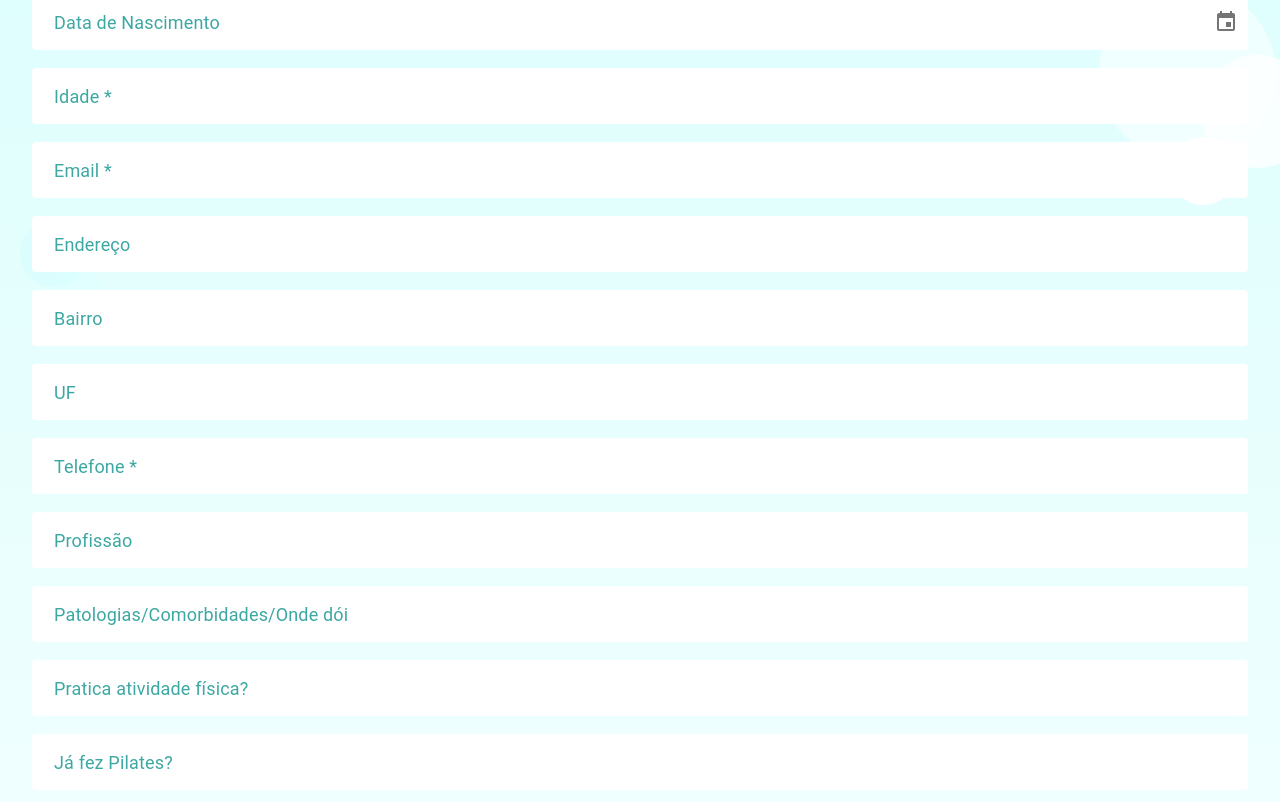
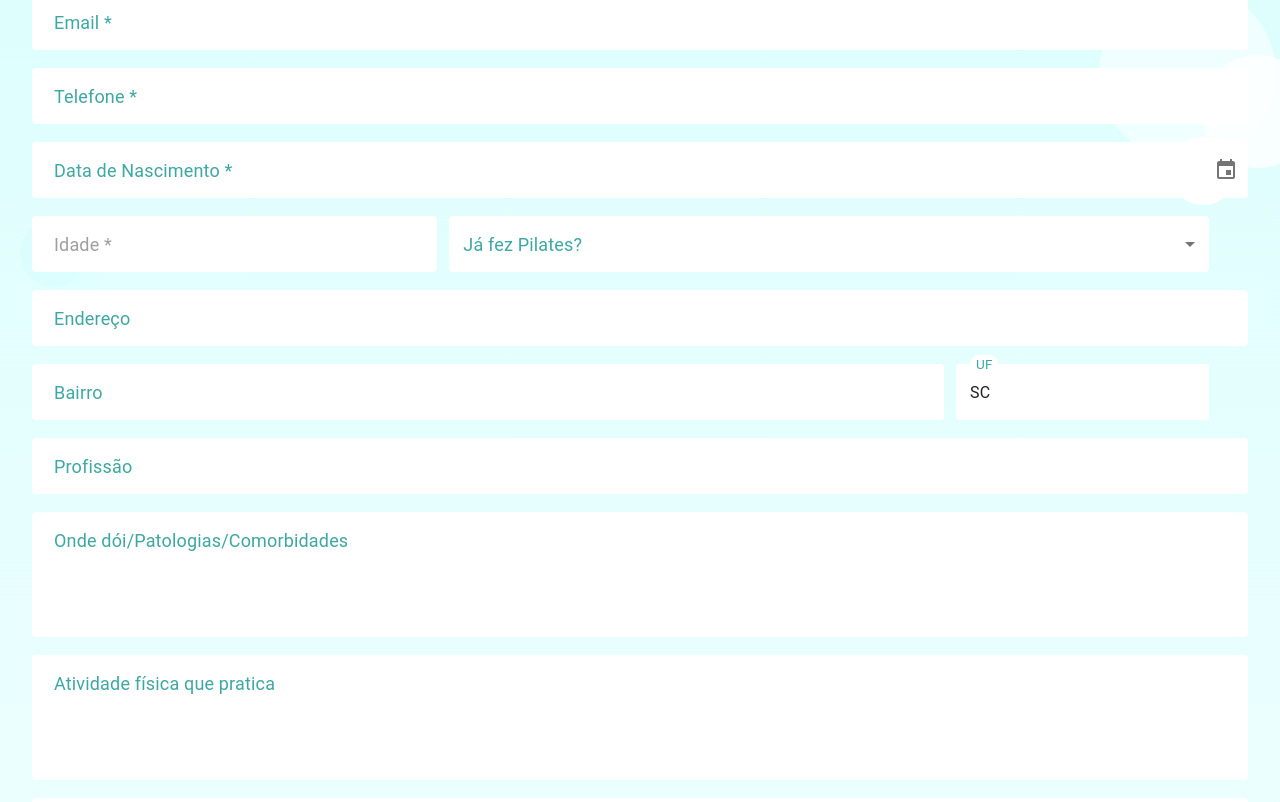
Before and after one commit to deborapoh/pilates-web, a Next.js app: page /students/registration in a window 1280 px wide. Shown: the part 280-1082 px from the top of the page. Built offline with nearby package versions, Linux system fonts and the light colour scheme.

Commit message:
finish styling the student form

```diff
--- a/src/app/(admin-pages)/students/registration/page.tsx
+++ b/src/app/(admin-pages)/students/registration/page.tsx
@@ -5,9 +5,12 @@ import InputText from "@/app/components/InputText"
 import InputWarning from "@/app/components/InputWarning"
 import { FormData, FormValues, NameValues, studentFormValues } from "@/app/constants/student"
 import BackButton from "@/app/icons/BackButton"
-import { Box, Button, CircularProgress, Typography, styled } from "@mui/material"
-import { useMemo } from "react"
+import { Box, Button, Checkbox, CircularProgress, FormControl, Grid, InputLabel, MenuItem, Select, SelectChangeEvent, Typography, styled } from "@mui/material"
+import { ChangeEvent, forwardRef, useMemo, useState } from "react"
 import { SubmitHandler, useForm } from "react-hook-form"
+import { differenceInYears } from 'date-fns'
+import { formatPhone } from "@/app/utils/mask"
+import InputSelect from "@/app/components/InputSelect"
 
 const Form = styled('form')(() => ({
   display: 'flex',
@@ -31,10 +34,34 @@ const Title = styled(Typography)(({ theme }) => ({
 }))
 
 export default function StudentRegistration() {
+  const [age, setAge] = useState<number | ''>('')
+  const [phone, setPhone] = useState<string>('')
+  const [hasDonePilates, setHasDonePilates] = useState<string>('')
+
+  const handleChangeSelect = (event: SelectChangeEvent) => {
+    setHasDonePilates(event.target.value)
+  }
+
+  const handlePhoneChange = (event: ChangeEvent<HTMLInputElement>) => {
+    const { value } = event.target;
+
+    // Remove all non-digit characters from the input
+    const digitsOnly = value.replace(/\D/g, '');
+
+    // Apply the telephone number mask
+    const maskedValue = formatPhone(digitsOnly);
+
+    setPhone(maskedValue);
+  }
+
   const defaultValues = useMemo(() => {
     let obj = {}
 
-    studentFormValues.forEach((v: FormValues) => obj = { ...obj, [v.name]: '' })
+    studentFormValues.forEach((v: FormValues) => {
+      const value = v.name === 'state' ? 'SC' : ''
+
+      return obj = { ...obj, [v.name]: value }
+    })
 
     return obj
   }, [])
@@ -52,6 +79,18 @@ export default function StudentRegistration() {
     defaultValues,
   })
 
+  const handleDateOfBirthChange = (birthDate: Date) => {
+    if (birthDate) {
+      const today = new Date()
+      const dateOfBirth = new Date(birthDate)
+      const calculatedAge = differenceInYears(today, dateOfBirth)
+      console.log('calculatedAge', calculatedAge)
+      setAge(calculatedAge)
+    } else {
+      setAge('');
+    }
+  };
+
   const onSubmit:SubmitHandler<FormData> = async (data) => {}
 
   return (
@@ -61,40 +100,113 @@ export default function StudentRegistration() {
         <Title>Cadastro de Alunos</Title>
       </TitleContainer>
       <Form onSubmit={handleSubmit(onSubmit)}>
+        <Grid container style={{ columnGap: 12 }}>
           {studentFormValues.map((v: FormValues) => {
+            let xs = (v.name === 'neighborhood') ? 9 : v.name === 'state' ? 2.5 : 12
+            xs = (v.name === 'age') ? 4 : v.name === 'hasDonePilates' ? 7.5 : xs
+
             if (v.name === 'dateOfBirth') {
               return (
-              // <Box
-              //   key={v.name}
-              //   sx={{
-              //     width: '100%',
-              //     height: 60,
-              //     backgroundColor: 'white',
-              //     borderRadius: 1,
-              //     marginBottom: 2.25,
-              //   }}
-              // >
-                <DatePicker key={v.name} />
-              // </Box>
+                <Grid key={v.name} item xs={xs}>
+                  <DatePicker
+                    label={`${v.label} ${v.required ? '*' : ''}`}
+                    onChange={(birthDate: Date) => handleDateOfBirthChange(birthDate)}
+                  />
+                  <InputWarning
+                    marginBottom={0}
+                    height={18}
+                    message={errors[v.name]?.type === 'required' && v.missingInfoError ? v.missingInfoError : ''}
+                  />
+                </Grid>
               )
             }
+
+            if (v.name === 'age') {
+              console.log('age', age)
               return (
-            <Box key={v.name} width="100%">
+                <Grid key={v.name} item xs={xs}>
                   <InputText
                     label={`${v.label} ${v.required ? '*' : ''}`}
                     {...register(v.name, { required: v.required })}
                     variant="outlined"
+                    disabled={v.disabled}
+                    value={age}
                   />
                   <InputWarning
                     marginBottom={0}
                     height={18}
-                message={errors[v.name]?.type === 'required' && v.missingInfoError ?
-                  v.missingInfoError :
-                  ''}
+                    message={errors[v.name]?.type === 'required' && v.missingInfoError ? v.missingInfoError : ''}
                   />
-            </Box>
+                </Grid>
+              )
+            }
+
+            if (v.name === 'phoneNumber') {
+              return (
+                <Grid key={v.name} item xs={xs}>
+                  <InputText
+                    label={`${v.label} ${v.required ? '*' : ''}`}
+                    {...register(v.name, { required: v.required })}
+                    variant="outlined"
+                    onChange={handlePhoneChange}
+                    value={phone}
+                  />
+                  <InputWarning
+                    marginBottom={0}
+                    height={18}
+                    message={errors[v.name]?.type === 'required' && v.missingInfoError ? v.missingInfoError : ''}
+                  />
+                </Grid>
+              )
+            }
+
+            if (v.type === 'select') {
+              return (
+                <Grid key={v.name} item xs={xs}>
+                  <InputSelect
+                    key={v.name}
+                    label={v.label}
+                    value={hasDonePilates}
+                    onChange={handleChangeSelect}
+                    options={[
+                      {
+                        value: '',
+                        label: '',
+                      },
+                      {
+                        value: 'no',
+                        label: 'Não',
+                      },
+                      {
+                        value: 'yes',
+                        label: 'Sim',
+                      },
+                    ]}
+                  />
+                </Grid>
+              )
+            }
+
+            return (
+              <Grid key={v.name} item xs={xs}>
+                <InputText
+                  label={`${v.label} ${v.required ? '*' : ''}`}
+                  {...register(v.name, { required: v.required })}
+                  variant="outlined"
+                  type={v.type}
+                  disabled={v.disabled}
+                  multiline={v.multiline}
+                  minRows={v.multiline ? 4 : 1}
+                />
+                <InputWarning
+                  marginBottom={0}
+                  height={18}
+                  message={errors[v.name]?.type === 'required' && v.missingInfoError ? v.missingInfoError : ''}
+                />
+              </Grid>
             )
           })}
+        </Grid>
 
         <Button onClick={() => clearErrors()} type="submit" variant="contained">
           {isSubmitting ? <CircularProgress /> : 'Salvar'}
--- a/src/app/components/DatePicker.tsx
+++ b/src/app/components/DatePicker.tsx
@@ -11,8 +11,9 @@ const PickerStyled = styled(DesktopDatePicker)(({ theme }) => ({
   zIndex: 1,
   backgroundColor: theme.palette.common.white,
   border: 'none',
-  marginBottom: 18,
+  // marginBottom: 18,
   color: theme.palette.primary.main,
+  width: '100%',
 
   '.MuiInputLabel-root': {
     fontSize: 18,
@@ -25,10 +26,10 @@ const PickerStyled = styled(DesktopDatePicker)(({ theme }) => ({
   "& fieldset": { border: 'none' },
 }))
 
-export default function DatePicker() {
+export default function DatePicker({ ...props }) {
   return (
     <LocalizationProvider dateAdapter={AdapterDayjs}>
-      <PickerStyled label="Data de Nascimento" />
+      <PickerStyled {...props} label={props.label} />
     </LocalizationProvider>
   );
 }
--- /dev/null
+++ b/src/app/components/InputSelect.tsx
@@ -0,0 +1,43 @@
+import { Box, FormControl, InputLabel, MenuItem, Select, styled } from "@mui/material"
+import { FunctionComponent, forwardRef } from "react"
+
+const Label = styled(InputLabel)(({ theme }) => ({
+  color: theme.palette.primary.main,
+  fontSize: 18,
+}))
+
+const SelectStyled = styled(Select)(({ theme }) => ({
+  backgroundColor: theme.palette.common.white,
+
+  "& fieldset": { border: 'none' },
+}))
+
+interface SelectProps {
+  gap?: number
+  label: string
+  onChange: any
+  options: any
+  value: any
+}
+
+const InputSelect = ({ gap = 18, label, onChange, options, value }: SelectProps) => {
+  return (
+    <FormControl fullWidth>
+      <Label id="has-done-pilates">{label}</Label>
+      <SelectStyled
+        labelId={label.toLowerCase().replaceAll(' ', '')}
+        id={label.toLowerCase().replaceAll(' ', '')}
+        value={value}
+        label={label}
+        onChange={onChange}
+      >
+        {options?.map((o: any) => (
+          <MenuItem key={o.value} value={o.value}>{o.label}</MenuItem>
+        ))}
+      </SelectStyled>
+      <Box sx={{ height: gap }} />
+    </FormControl>
+  )
+};
+
+export default forwardRef(InputSelect)
--- a/src/app/components/InputText.tsx
+++ b/src/app/components/InputText.tsx
@@ -1,5 +1,5 @@
 import { TextField, TextFieldProps, styled } from "@mui/material"
-import { FunctionComponent } from "react"
+import { ForwardRefRenderFunction, FunctionComponent, forwardRef } from "react"
 
 const Input = styled(TextField)(({ theme }) => ({
   backgroundColor: theme.palette.common.white,
@@ -17,10 +17,11 @@ const Input = styled(TextField)(({ theme }) => ({
   "& fieldset": { border: 'none' },
 }))
 
-const InputText: FunctionComponent<TextFieldProps> = ({ ...props }) => {
-  return (
-    <Input {...props} />
-  )
-}
+const InputText: ForwardRefRenderFunction<
+  HTMLInputElement,
+  TextFieldProps
+> = ({ ...props }, ref) => {
+  return <Input {...props} ref={ref} />;
+};
 
-export default InputText
+export default forwardRef(InputText)
--- a/src/app/components/InputWarning.tsx
+++ b/src/app/components/InputWarning.tsx
@@ -16,8 +16,8 @@ const InputWarning = ({ message, ...props }: Props) => {
 
   return (
     message ?
-      <Text role="alert" sx={{ marginBottom }}>{message}</Text> :
-      <Box sx={{ height }} />
+      <Text ref={props.ref} role="alert" sx={{ marginBottom }}>{message}</Text> :
+      <Box ref={props.ref} sx={{ height }} />
   )
 }
 
--- a/src/app/constants/student.ts
+++ b/src/app/constants/student.ts
@@ -22,7 +22,9 @@ export type NameValues =
     name: NameValues
     label: string
     type: string
-    required: boolean
+    required?: boolean
+    disabled?: boolean
+    multiline?: boolean
     missingInfoError?: string
   }
 
@@ -56,107 +58,103 @@ export const studentFormValues: FormValues[] = [
     missingInfoError: 'Preencha o Nome',
   },
   {
+    name: 'email',
+    label: 'Email',
+    type: 'email',
+    required: true,
+    missingInfoError: 'Preencha o Email',
+  },
+  {
+    name: 'phoneNumber',
+    label: 'Telefone',
+    type: 'tel',
+    required: true,
+    missingInfoError: 'Preencha o Telefone',
+  },
+  {
     name: 'dateOfBirth',
     label: 'Data de Nascimento',
     type: 'date',
-    required: false,
+    required: true,
   },
   {
     name: 'age',
     label: 'Idade',
-    type: 'integer',
+    type: 'number',
     required: true,
+    disabled: true,
   },
   {
-    name: 'email',
-    label: 'Email',
-    type: 'text',
-    required: true,
-    missingInfoError: 'Preencha o Email',
+    name: 'hasDonePilates',
+    label: 'Já fez Pilates?',
+    type: 'select',
   },
   {
     name: 'address',
     label: 'Endereço',
     type: 'text',
-    required: false,
   },
   {
     name: 'neighborhood',
     label: 'Bairro',
     type: 'text',
-    required: false,
   },
   {
     name: 'state',
     label: 'UF',
     type: 'text',
-    required: false,
-  },
-  {
-    name: 'phoneNumber',
-    label: 'Telefone',
-    type: 'text',
-    required: true,
-    missingInfoError: 'Preencha o Telefone',
   },
   {
     name: 'jobTitle',
     label: 'Profissão',
     type: 'text',
-    required: false,
   },
   {
     name: 'pathologies',
-    label: 'Patologias/Comorbidades/Onde dói',
+    label: 'Onde dói/Patologias/Comorbidades',
     type: 'text',
-    required: false,
+    multiline: true,
   },
   {
     name: 'physicalActivities',
-    label: 'Pratica atividade física?',
+    label: 'Atividade física que pratica',
     type: 'text',
-    required: false,
-  },
-  {
-    name: 'hasDonePilates',
-    label: 'Já fez Pilates?',
-    type: 'checkbox',
-    required: false,
+    multiline: true,
   },
   {
     name: 'surgeries',
-    label: 'Já realizou cirurgia?',
+    label: 'Cirurgias',
     type: 'text',
-    required: false,
+    multiline: true,
   },
   {
     name: 'medications',
-    label: 'Faz uso de medicação contínua ou controlada?',
+    label: 'Medicação contínua/controlada',
     type: 'text',
-    required: false,
+    multiline: true,
   },
   {
     name: 'feelPainWhere',
-    label: 'Tem dor com frequência em alguma parte do corpo?',
+    label: 'Dor frequente no corpo?',
     type: 'text',
-    required: false,
+    multiline: true,
   },
   {
     name: 'howMetUs',
     label: 'Como conheceu nosso espaço?',
     type: 'text',
-    required: false,
+
   },
   {
     name: 'pilatesGoal',
     label: 'Objetivo com o pilates',
     type: 'text',
-    required: false,
+    multiline: true,
   },
   {
     name: 'physiotherapeuticDiagnosis',
     label: 'Diagnóstico Fisioterapêutico',
     type: 'text',
-    required: false,
+    multiline: true,
   },
 ]
--- a/src/app/layout.tsx
+++ b/src/app/layout.tsx
@@ -13,11 +13,6 @@ import bubblesBottom from './images/background-bubbles-bottom-left.svg'
 import { itemsZIndex } from './constants'
 
 const inter = Inter({ subsets: ['latin'] })
-
-const metadata = {
-  title: 'Create Next App',
-  description: 'Generated by create next app',
-}
 
 export default function RootLayout({
   children,
@@ -46,6 +41,7 @@ export default function RootLayout({
           alt="description"
           height={1000}
           width={1000}
+          priority={true}
           style={{
             position: 'absolute',
             zIndex: itemsZIndex.background,
--- /dev/null
+++ b/src/app/utils/mask.ts
@@ -0,0 +1,21 @@
+export const formatPhone = (value: string): string => {
+  // Format the telephone number based on the Brazilian phone number pattern
+  // Assuming the number has 10 or 11 digits
+  const match = value.match(/^(\d{0,2})(\d{0,5})(\d{0,4})$/)
+
+  if (match) {
+    const formattedNumberParts: string[] = [];
+    if (match[1]) {
+      formattedNumberParts.push(`(${match[1]}`);
+    }
+    if (match[2]) {
+      formattedNumberParts.push(`) ${match[2]}`);
+    }
+    if (match[3]) {
+      formattedNumberParts.push(`-${match[3]}`);
+    }
+    return formattedNumberParts.join('');
+  }
+
+  return value; // Return the value as is if it doesn't match the pattern
+}
```
Also changed, not shown: src/app/components/Text.tsx (added, +24 -0 lines). Lines whose indentation alone changed are shown as unchanged.
